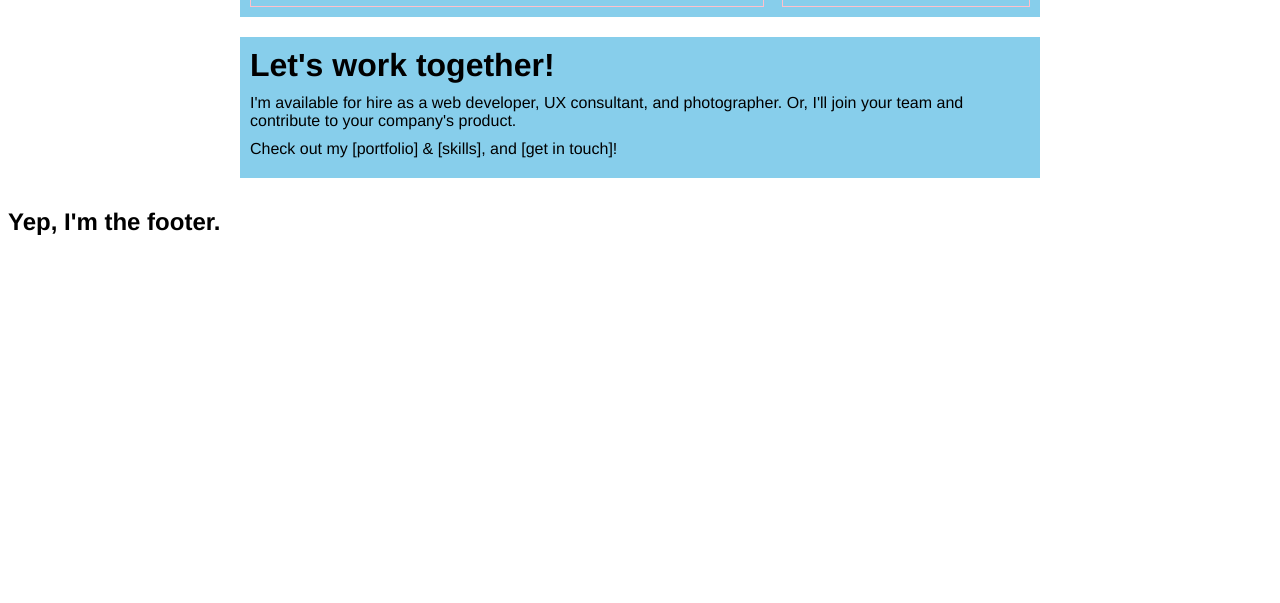
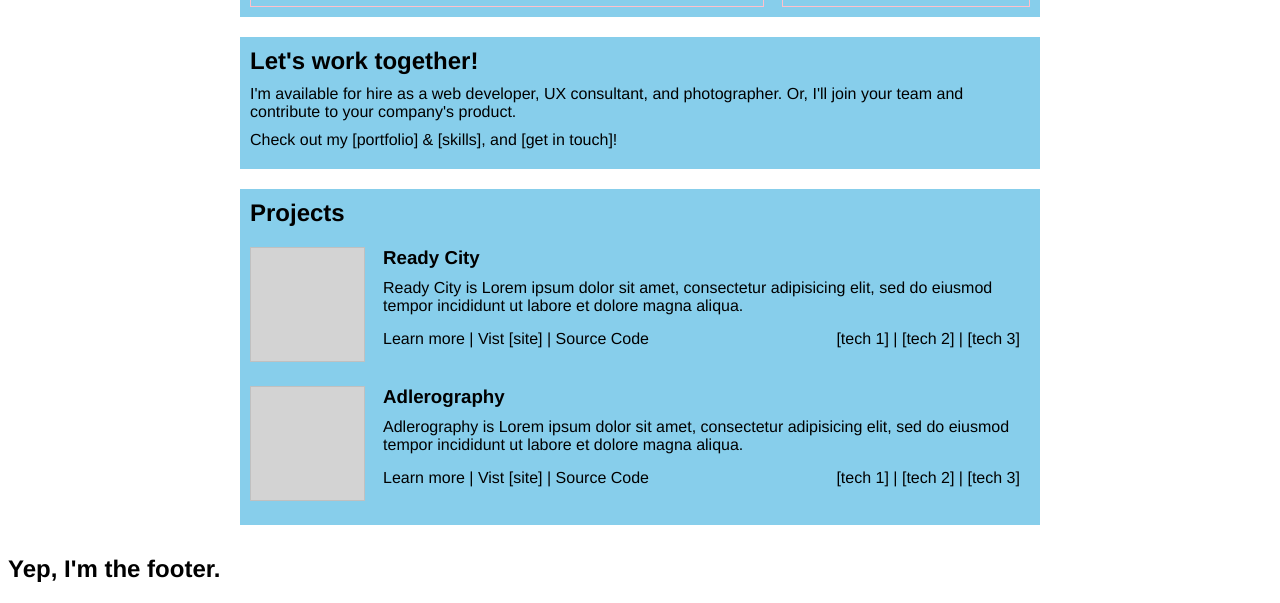
Before and after one commit to danieladler/dadler-codes, a Jekyll site: the page built from index.html, in a window 1280 px wide, cut to the strip 318-921 px from the top of the page. Built offline with Jekyll 4.4.1, drawn with Linux system fonts in a browser that asks for light colours; before the commit the page ends 900 px from its top, so only the background shows below that.

Commit message:
start implementing 'portfolio' section w/ hard-coded project names

```diff
--- a/_sass/_index.scss
+++ b/_sass/_index.scss
@@ -2,7 +2,8 @@
 // use wrapper- classes to utilize Neat responsive grid + flexbox.
 // (Neat overrides display: flex, so have to nest wrappers with flex property)
 .wrapper-about,
-.wrapper-promo {
+.wrapper-promo,
+.wrapper-portfolio-index {
   @include media($small-up) {
     @include span-columns(12);
   }
@@ -28,14 +29,16 @@
 }
 
 .about,
-.promo {
+.promo,
+.portfolio-index {
   background-color: skyblue;
   margin: 10px 0;
   padding: 10px;
   display: flex;
 }
 
-.promo {
+.promo,
+.portfolio-index {
   flex-direction: column;
 }
 
@@ -70,3 +73,62 @@
   margin: 0 auto;
   transition: $common-transition;
 }
+
+.portfolio-index-item {
+  display: flex;
+  flex-direction: row;
+  margin: 10px 0;
+}
+
+.wrapper-portfolio-index-image {
+  @include media($small-up) {
+    display: none;
+  }
+
+  @include media($medium-up) {
+    @include span-columns(2);
+  }
+}
+
+.wrapper-portfolio-index-content {
+  @include media($small-up) {
+    @include span-columns(12);
+  }
+
+  @include media($medium-up) {
+    @include span-columns(10);
+  }
+}
+
+.portfolio-index-image {
+  min-height: 115px;
+  min-width:  115px;
+  background-color: lightgray;
+}
+
+.wrapper-portfolio-index-details {
+  @include outer-container;
+  margin: 10px 0;
+
+  .details {
+    margin: 5px 0;
+  }
+
+  .details-left,
+  .details-right {
+    @include media($small-up) {
+      @include span-columns(12);
+    }
+
+    @include media($medium-up) {
+      @include span-columns(6);
+    }
+  }
+
+  .details-right {
+    @include media($medium-up) {
+      text-align: right;
+      padding-right: 10px;
+    }
+  }
+}
--- a/index.html
+++ b/index.html
@@ -26,7 +26,7 @@ layout: default
 
 <div class="wrapper-promo">
   <div class="promo">
-    <h1 class="title title-promo"> Let's work together! </h1>
+    <h2 class="title title-promo"> Let's work together! </h2>
     <p class="copy copy-promo">
       I'm available for hire as a web developer, UX consultant, and photographer.
       Or, I'll join your team and contribute to your company's product.
@@ -36,3 +36,49 @@ layout: default
     </p>
   </div>
 </div>
+
+<div class="wrapper-portfolio-index">
+  <div class="portfolio-index">
+    <h2 class="title title-portfolio"> Projects </h2>
+    <div class="portfolio-index-item">
+      <div class="wrapper-portfolio-index-image">
+        <img class="portfolio-index-image" />
+      </div>
+      <div class="wrapper-portfolio-index-content">
+        <h3 class="title title-portfolio-index-item">Ready City</h3>
+        <p class="copy copy-portfolio-index-item">
+          Ready City is Lorem ipsum dolor sit amet, consectetur adipisicing elit,
+          sed do eiusmod tempor incididunt ut labore et dolore magna aliqua.
+        </p>
+        <div class="wrapper-portfolio-index-details">
+          <div class="details details-left">
+            Learn more | Vist [site] | Source Code
+          </div>
+          <div class="details details-right">
+            [tech 1] | [tech 2] | [tech 3]
+          </div>
+        </div>
+      </div>
+    </div>
+    <div class="portfolio-index-item">
+      <div class="wrapper-portfolio-index-image">
+        <img class="portfolio-index-image" />
+      </div>
+      <div class="wrapper-portfolio-index-content">
+        <h3 class="title title-portfolio-index-item">Adlerography</h3>
+        <p class="copy copy-portfolio-index-item">
+          Adlerography is Lorem ipsum dolor sit amet, consectetur adipisicing elit,
+          sed do eiusmod tempor incididunt ut labore et dolore magna aliqua.
+        </p>
+        <div class="wrapper-portfolio-index-details">
+          <div class="details details-left">
+            Learn more | Vist [site] | Source Code
+          </div>
+          <div class="details details-right">
+            [tech 1] | [tech 2] | [tech 3]
+          </div>
+        </div>
+      </div>
+    </div>
+  </div>
+</div>
```
